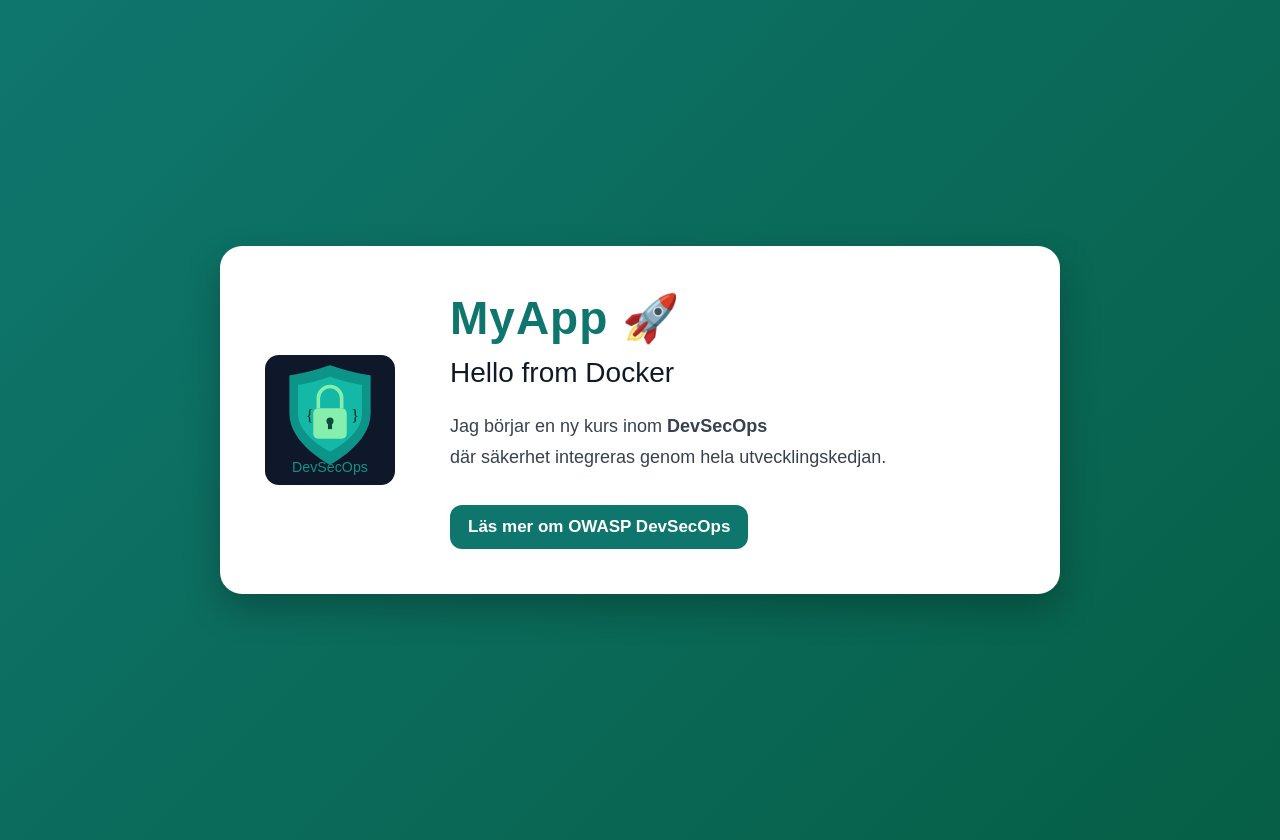
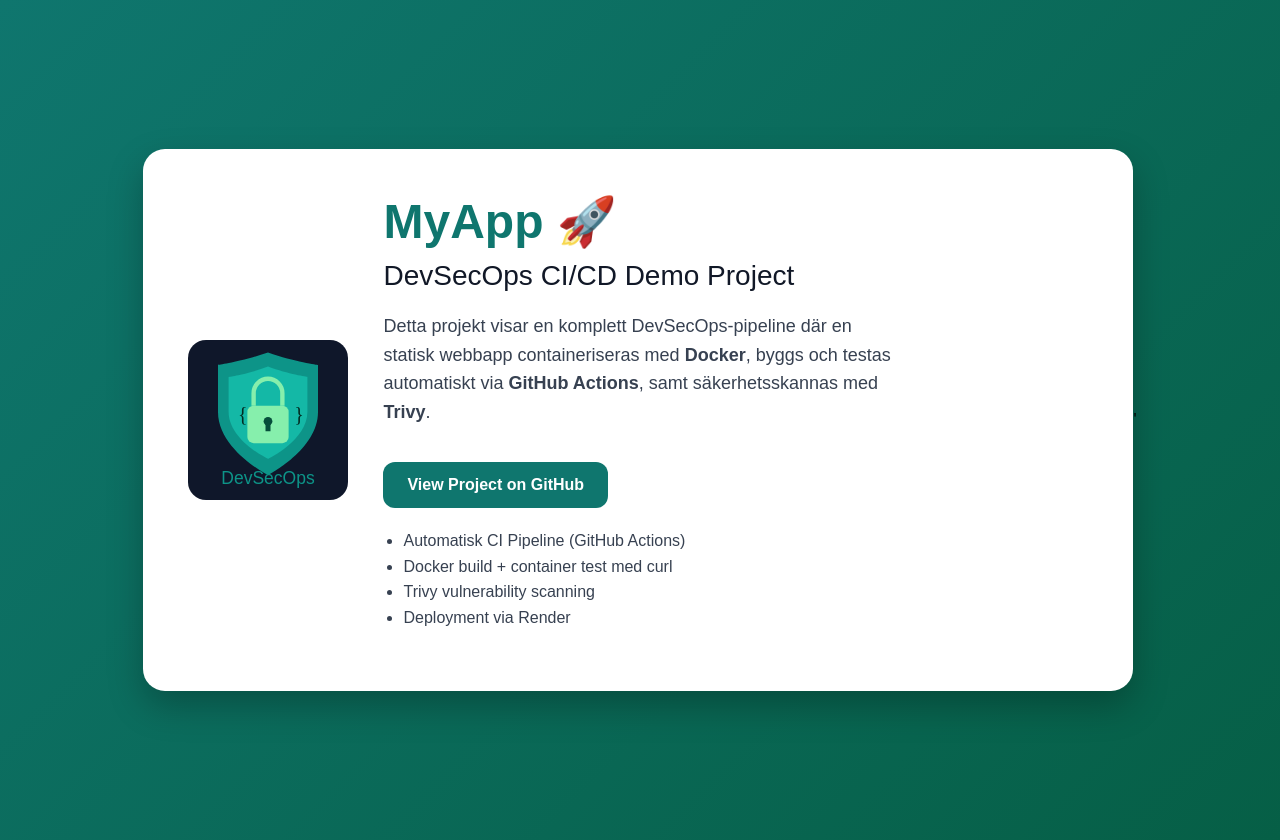
Before and after one commit to hakim-hub10/Devsecops1, a plain HTML site: page index.html in a window 1280 px wide. Drawn offline with Linux system fonts and the light colour scheme.

Commit message:
Improve landing page project description

```diff
--- a/index.html
+++ b/index.html
@@ -3,7 +3,7 @@
 <head>
   <meta charset="UTF-8" />
   <meta name="viewport" content="width=device-width, initial-scale=1.0" />
-  <title>MyApp DevSecOps</title>
+  <title>MyApp - DevSecOps CI/CD Demo</title>
 
   <style>
     body {
@@ -21,99 +21,84 @@
       background: white;
       border-radius: 22px;
       padding: 45px;
-      max-width: 750px;
+      max-width: 900px;
       width: 100%;
       box-shadow: 0px 15px 35px rgba(0, 0, 0, 0.25);
-
-      display: grid;
-      grid-template-columns: 150px 1fr;
+      display: flex;
       gap: 35px;
       align-items: center;
-
-      transition: transform 0.3s ease, box-shadow 0.3s ease;
-    }
-
-    .card:hover {
-      transform: translateY(-5px);
-      box-shadow: 0px 20px 45px rgba(0, 0, 0, 0.35);
     }
 
     .logo {
-      width: 130px;
-      height: auto;
-      border-radius: 14px;
-      transition: transform 0.3s ease;
-    }
-
-    .logo:hover {
-      transform: scale(1.05);
-    }
-
-    .content {
-      display: flex;
-      flex-direction: column;
-      justify-content: center;
+      width: 160px;
+      height: 160px;
+      border-radius: 18px;
+      object-fit: cover;
     }
 
     .content h1 {
       margin: 0;
-      font-size: 46px;
+      font-size: 48px;
+      color: #0f766e;
       font-weight: bold;
-      color: #0f766e;
-      letter-spacing: 1px;
     }
 
     .content h2 {
-      margin: 12px 0 0 0;
+      margin: 10px 0 20px;
       font-size: 28px;
+      color: #111827;
       font-weight: 500;
-      color: #111827;
     }
 
     .content p {
+      margin: 0 0 20px;
       font-size: 18px;
-      line-height: 1.7;
+      line-height: 1.6;
       color: #374151;
-      margin: 22px 0;
-      max-width: 500px;
+      max-width: 520px;
     }
 
-    .content a {
+    ul {
+      margin-top: 20px;
+      padding-left: 20px;
+      color: #374151;
+      font-size: 16px;
+      line-height: 1.6;
+    }
+
+    a {
       display: inline-block;
-      margin-top: 10px;
-      padding: 12px 18px;
+      margin-top: 15px;
+      padding: 14px 24px;
       background: #0f766e;
       color: white;
+      text-decoration: none;
       border-radius: 12px;
-      text-decoration: none;
       font-weight: bold;
-      font-size: 17px;
-      width: fit-content;
-      transition: background 0.3s ease, transform 0.2s ease;
+      font-size: 16px;
+      transition: 0.3s;
     }
 
-    .content a:hover {
+    a:hover {
       background: #065f46;
-      transform: scale(1.05);
     }
 
-    /* Mobile responsive */
-    @media (max-width: 700px) {
+    @media (max-width: 768px) {
       .card {
-        grid-template-columns: 1fr;
+        flex-direction: column;
         text-align: center;
       }
 
-      .logo {
-        margin: 0 auto;
+      ul {
+        text-align: left;
       }
 
-      .content p {
-        margin: 18px auto;
+      .content h1 {
+        font-size: 38px;
       }
 
-      .content a {
-        margin: 0 auto;
+      .content h2 {
+        font-size: 22px;
       }
     }
   </style>
@@ -126,22 +111,32 @@
     <img src="images/devsecops.svg" alt="DevSecOps logo" class="logo">
 
     <div class="content">
+
       <h1>MyApp 🚀</h1>
-      <h2>Hello from Docker</h2>
+      <h2>DevSecOps CI/CD Demo Project</h2>
 
       <p>
-        Jag börjar en ny kurs inom <strong>DevSecOps</strong><br>
-        där säkerhet integreras genom hela utvecklingskedjan.
+        Detta projekt visar en komplett DevSecOps-pipeline där en statisk webbapp
+        containeriseras med <strong>Docker</strong>, byggs och testas automatiskt
+        via <strong>GitHub Actions</strong>, samt säkerhetsskannas med
+        <strong>Trivy</strong>.
       </p>
 
-      <a href="https://owasp.org/www-project-devsecops-guideline/"
-         target="_blank"
-         rel="noopener noreferrer">
-        Läs mer om OWASP DevSecOps
+      <a href="https://github.com/hakim-hub10/Devsecops1" target="_blank" rel="noopener noreferrer">
+        View Project on GitHub
       </a>
+
+      <ul>
+        <li>Automatisk CI Pipeline (GitHub Actions)</li>
+        <li>Docker build + container test med curl</li>
+        <li>Trivy vulnerability scanning</li>
+        <li>Deployment via Render</li>
+      </ul>
+
     </div>
 
   </div>
 
 </body>
 </html>
+'
```
